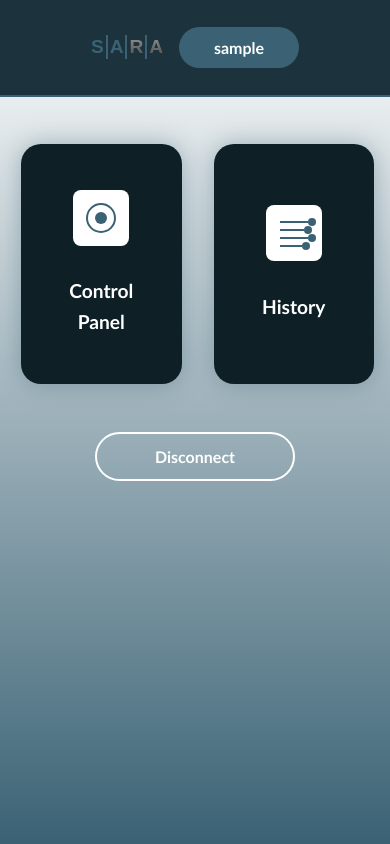
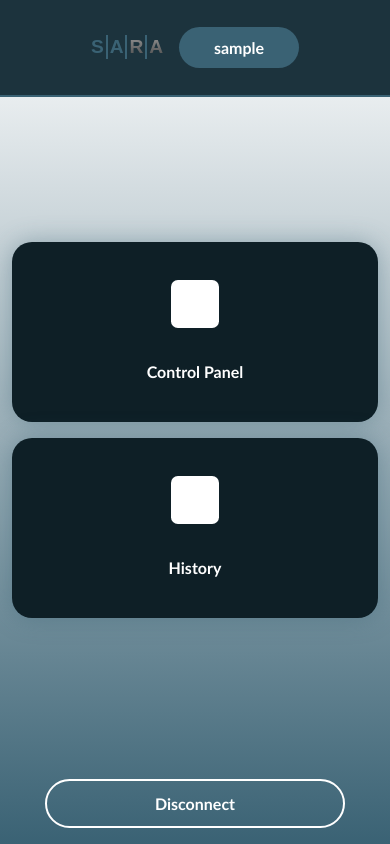
Before and after one commit to eddyvlz001/guasmochido2, a React (Create React App) app: page /home in a window 390 px wide. Built offline with nearby package versions, Linux system fonts and the light colour scheme; sample sign-in values are in the browser's storage.

Commit message:
auto-commit for a375e78e-5e9e-4dd0-a1e6-aeb94c3aa65e

```diff
--- a/src/components/dashboard/dashboard-home/DashboardHome.css
+++ b/src/components/dashboard/dashboard-home/DashboardHome.css
@@ -1,12 +1,27 @@
-/* CONTENT */
+/* Dashboard Home Responsive Styles */
+.sara-dashboard {
+  min-height: 100vh;
+  display: flex;
+  flex-direction: column;
+}
+
+.sara-content {
+  flex: 1;
+  display: flex;
+  align-items: center;
+  justify-content: center;
+  padding: 2rem;
+}
+
 .column-layout {
   display: flex;
   flex-direction: row;
-  margin-top: 8%;
   gap: 2rem;
-  padding: 2rem;
   align-items: center;
   justify-content: center;
+  flex-wrap: wrap;
+  max-width: 1200px;
+  width: 100%;
 }
 
 .widget-card {
@@ -14,9 +29,10 @@
   color: #fff;
   border-radius: 20px;
   box-shadow: 0 0 25px rgba(58, 98, 116, 0.4);
-  width: 350px;
+  width: 100%;
+  max-width: 350px;
   min-height: 240px;
-  padding: 1.8rem;
+  padding: 2rem;
   display: flex;
   justify-content: center;
   flex-direction: column;
@@ -25,25 +41,31 @@
   cursor: pointer;
   position: relative;
   text-decoration: none;
+  box-sizing: border-box;
 }
 
 .widget-card:hover {
   transform: scale(1.03);
   box-shadow: 0 0 30px rgba(58, 98, 116, 0.7);
+  color: #fff;
+}
+
+.widget-icon {
+  margin-bottom: 1.5rem;
 }
 
 .widget-icon img {
-  width: 56px;
-  height: 56px;
-  margin-bottom: 1rem;
+  width: clamp(48px, 8vw, 64px);
+  height: clamp(48px, 8vw, 64px);
+  filter: brightness(0) invert(1);
 }
 
 .widget-label {
-  font-size: 1.2rem;
+  font-size: clamp(1rem, 3vw, 1.3rem);
   font-weight: bold;
   text-align: center;
-  margin-top: 0.5rem;
   color: #fff;
+  margin: 0;
 }
 
 /* FOOTER Y BOTÓN LOGOUT */
@@ -51,7 +73,7 @@
   display: flex;
   justify-content: center;
   align-items: center;
-  margin-top: auto;
+  padding: 1rem;
   background-color: transparent;
 }
 
@@ -78,43 +100,72 @@
   display: none;
 }
 
-/* MEDIA QUERY PARA MOBILE */
-@media (max-width: 600px) {
-  .column-layout {
+/* RESPONSIVE DESIGN */
+@media (max-width: 768px) {
+  .sara-content {
     padding: 1rem;
-    flex-direction: row;
-    flex-wrap: wrap;
   }
 
-  .logout-btn {
-    display: flex;
-    left: 20px;
-    width: 100%;
-    max-width: 200px;
-    font-size: 1rem;
-    padding: 0.8rem 1rem;
+  .column-layout {
+    flex-direction: column;
+    gap: 1.5rem;
   }
 
-  .logout-btn-desktop {
-    display: flex;
-    display: none;
+  .widget-card {
+    max-width: 100%;
+    min-height: 200px;
+    padding: 1.5rem;
   }
+
   .logout-btn-mobile {
     display: block;
+    width: 100%;
+    max-width: 300px;
+  }
+}
+
+@media (max-width: 600px) {
+  .sara-content {
+    padding: 0.75rem;
+  }
+
+  .column-layout {
+    gap: 1rem;
+  }
+
+  .widget-card {
+    min-height: 180px;
+    padding: 1.25rem;
   }
 
   .sara-footer {
-    padding: 1rem;
-    margin-top: 1rem;
+    padding: 1rem 0.75rem;
   }
+}
 
-  .sara-content {
-    margin-left: 5px;
-    display: flex;
+@media (min-width: 769px) {
+  .column-layout {
+    flex-direction: row;
   }
 
   .widget-card {
-    max-width: 240px;
-    flex: 1 1 calc(50% - 2rem); /* Two cards per row with some spacing */
+    flex: 1;
+    max-width: 400px;
   }
 }
+
+@media (orientation: landscape) and (max-height: 600px) {
+  .sara-content {
+    padding: 1rem;
+  }
+
+  .widget-card {
+    min-height: 150px;
+    padding: 1rem;
+  }
+
+  .column-layout {
+    flex-direction: row;
+    gap: 1rem;
+  }
+}
```
